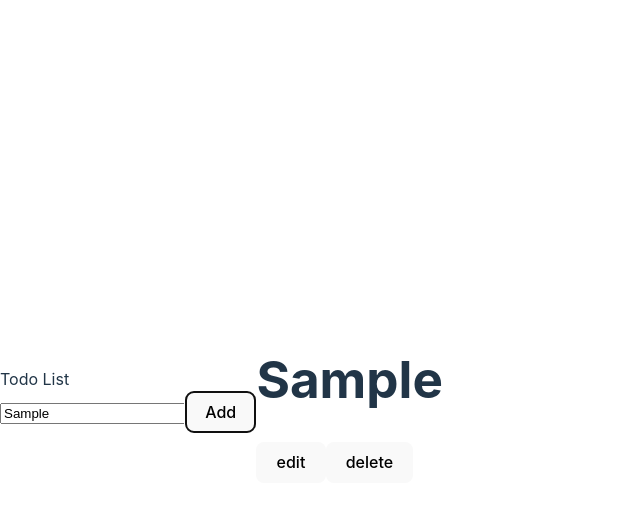
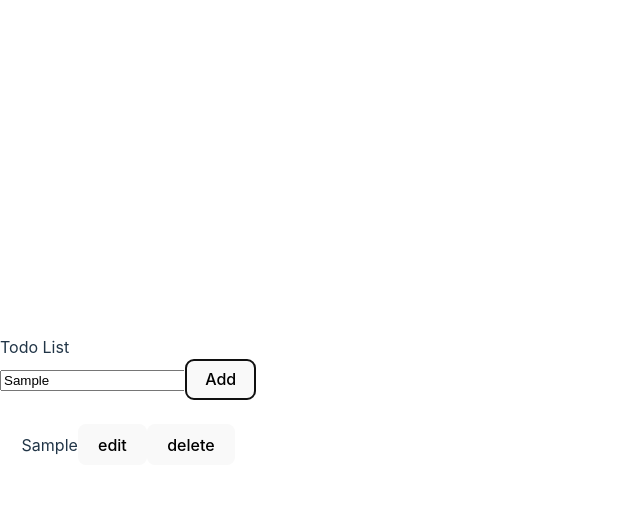
Before and after one commit to suwat16/react-todo-list, a React (Vite) app: page / in a window 1280 px wide. Both pictures are taken after typing "Sample" into the empty fields and a click on the button "Add". Shown: the top 506 px of the page, without its empty margins (0-640 px from the left). Built offline with nearby package versions, Linux system fonts and the light colour scheme; the HTML template or start-up script is replaced by a standard one.

Commit message:
Refactor App component to display todo list items properly

```diff
--- a/src/App.tsx
+++ b/src/App.tsx
@@ -17,6 +17,7 @@ function App() {
           display: "flex",
           justifyContent: "center",
           alignItems: "center",
+          flexDirection: "column",
         }}
       >
         <form onSubmit={handleSubmit}>
@@ -30,13 +31,13 @@ function App() {
 
           <button type="submit">Add</button>
         </form>
-
+        <br />
         {todoList.map((todoValue, index) => {
           return (
             <div key={index}>
-              <h1>{todoValue}</h1>
-              <button>edit</button>
-              <button>delete</button>
+              {todoValue}
+              <button onClick={() => console.log("edit")}>edit</button>
+              <button onClick={() => console.log("delete")}>delete</button>
             </div>
           );
         })}
```
